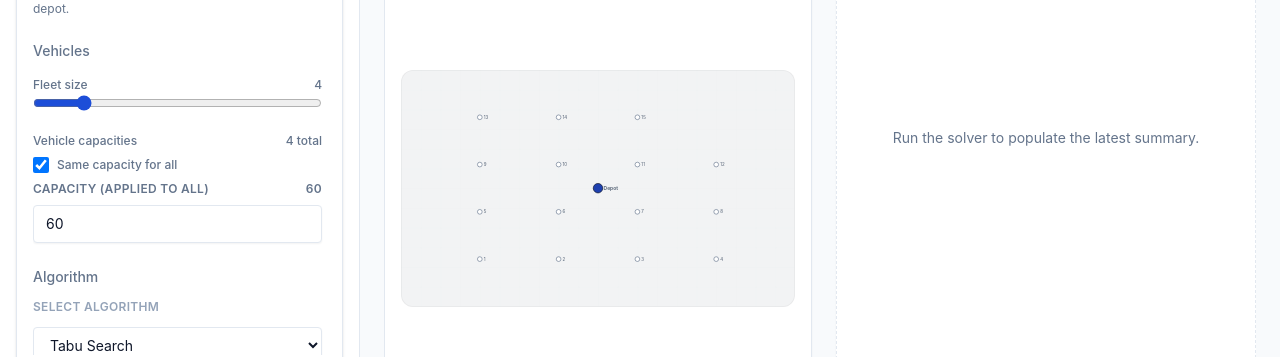
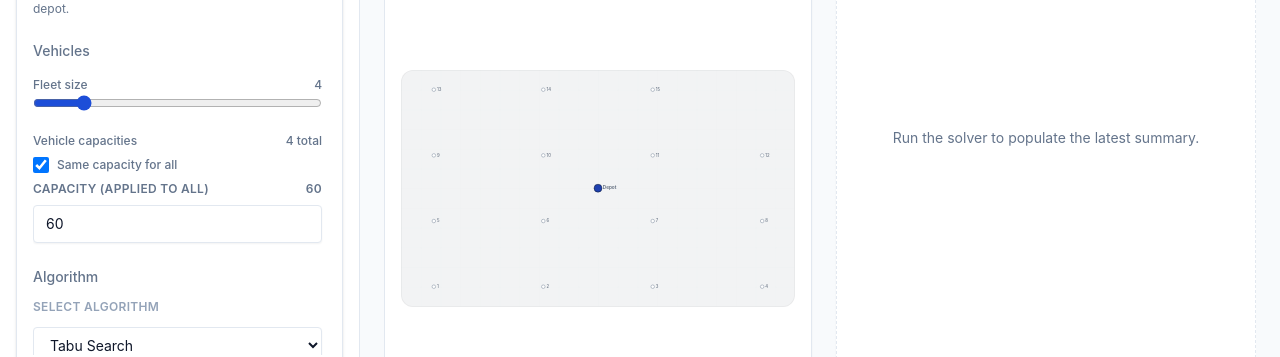
Before and after one commit to jasonboulos/CVRP, an Angular app in the folder UI/: page / in a window 1280 px wide. Shown: the part 304-661 px from the top of the page. Built offline with nearby package versions, Linux system fonts and the light colour scheme.

Commit message:
Refine routes map framing and styling

```diff
--- a/UI/src/app/features/map-view/map-view.component.html
+++ b/UI/src/app/features/map-view/map-view.component.html
@@ -50,7 +50,7 @@
             <circle
               [attr.cx]="scaleX(customer.x)"
               [attr.cy]="scaleY(customer.y)"
-              r="6"
+              r="4.5"
               class="map-node map-node--customer"
             >
               <title>
@@ -58,8 +58,8 @@
               </title>
             </circle>
             <text
-              [attr.x]="scaleX(customer.x) + 10"
-              [attr.y]="scaleY(customer.y) + 4"
+              [attr.x]="scaleX(customer.x) + 8"
+              [attr.y]="scaleY(customer.y) + 3"
               class="map-node__label"
             >
               {{ customer.id }}
@@ -71,14 +71,14 @@
           <circle
             [attr.cx]="scaleX(depotPoint.x)"
             [attr.cy]="scaleY(depotPoint.y)"
-            r="12"
+            r="10"
             class="map-node map-node--depot"
           >
             <title>Depot • Origin</title>
           </circle>
           <text
-            [attr.x]="scaleX(depotPoint.x) + 14"
-            [attr.y]="scaleY(depotPoint.y) + 4"
+            [attr.x]="scaleX(depotPoint.x) + 12"
+            [attr.y]="scaleY(depotPoint.y) + 3"
             class="map-node__label map-node__label--depot"
           >
             Depot
--- a/UI/src/app/features/map-view/map-view.component.scss
+++ b/UI/src/app/features/map-view/map-view.component.scss
@@ -62,11 +62,11 @@
 }
 
 .map-segment__label {
-  font-size: 11px;
+  font-size: 10px;
   font-weight: 500;
-  fill: rgba(30, 41, 59, 0.9);
-  stroke: rgba(255, 255, 255, 0.85);
-  stroke-width: 3;
+  fill: rgba(30, 41, 59, 0.85);
+  stroke: rgba(255, 255, 255, 0.82);
+  stroke-width: 2.5;
   paint-order: stroke fill;
   text-anchor: middle;
   dominant-baseline: central;
@@ -75,29 +75,29 @@
 }
 
 .map-node {
-  stroke-width: 2;
+  stroke-width: 1.5;
   transition: fill 0.2s ease, stroke 0.2s ease;
 
   &--customer {
     fill: #fff;
-    stroke: rgba(100, 116, 139, 0.8);
+    stroke: rgba(100, 116, 139, 0.7);
   }
 
   &--depot {
     fill: #1e40af;
-    stroke: rgba(15, 23, 42, 0.85);
+    stroke: rgba(15, 23, 42, 0.82);
   }
 }
 
 .map-node__label {
-  font-size: 0.7rem;
-  fill: rgba(71, 85, 105, 0.95);
+  font-size: 0.68rem;
+  fill: rgba(71, 85, 105, 0.9);
   pointer-events: none;
   user-select: none;
 
   &--depot {
     font-weight: 600;
-    font-size: 0.8rem;
+    font-size: 0.75rem;
   }
 }
 
--- a/UI/src/app/features/map-view/map-view.component.ts
+++ b/UI/src/app/features/map-view/map-view.component.ts
@@ -25,6 +25,37 @@ export class MapViewComponent {
 
   readonly width = 1000;
   readonly height = 600;
+
+  private getBounds(): { minX: number; maxX: number; minY: number; maxY: number } {
+    const points: { x: number; y: number }[] = [];
+    if (this.depot) {
+      points.push({ x: this.depot.x, y: this.depot.y });
+    }
+    if (this.customers?.length) {
+      points.push(...this.customers.map((customer) => ({ x: customer.x, y: customer.y })));
+    }
+
+    if (!points.length) {
+      return { minX: 0, maxX: 100, minY: 0, maxY: 100 };
+    }
+
+    const minX = Math.min(...points.map((p) => p.x));
+    const maxX = Math.max(...points.map((p) => p.x));
+    const minY = Math.min(...points.map((p) => p.y));
+    const maxY = Math.max(...points.map((p) => p.y));
+
+    const rangeX = Math.max(maxX - minX, 8);
+    const rangeY = Math.max(maxY - minY, 8);
+    const paddingX = Math.max(rangeX * 0.1, 4);
+    const paddingY = Math.max(rangeY * 0.1, 4);
+
+    return {
+      minX: minX - paddingX,
+      maxX: maxX + paddingX,
+      minY: minY - paddingY,
+      maxY: maxY + paddingY,
+    };
+  }
 
   trackByRoute(_: number, route: RoutePlan): number {
     return route.vehicle;
@@ -58,11 +89,13 @@ export class MapViewComponent {
   }
 
   scaleX(value: number): number {
-    return Number(((value / 100) * this.width).toFixed(2));
+    const { minX, maxX } = this.getBounds();
+    return Number((((value - minX) / (maxX - minX)) * this.width).toFixed(2));
   }
 
   scaleY(value: number): number {
-    return Number(((1 - value / 100) * this.height).toFixed(2));
+    const { minY, maxY } = this.getBounds();
+    return Number((((1 - (value - minY) / (maxY - minY)) * this.height)).toFixed(2));
   }
 
   isRouteDimmed(route: RoutePlan): boolean {
@@ -92,9 +125,9 @@ export class MapViewComponent {
   getRouteStrokeWidth(route: RoutePlan): number {
     const activeVehicles = this.getActiveVehicles();
     if (activeVehicles && activeVehicles.has(route.vehicle)) {
-      return 5;
+      return 4;
     }
-    return 3.5;
+    return 2.75;
   }
 
   getRouteSegments(route: RoutePlan): RouteSegment[] {
```
